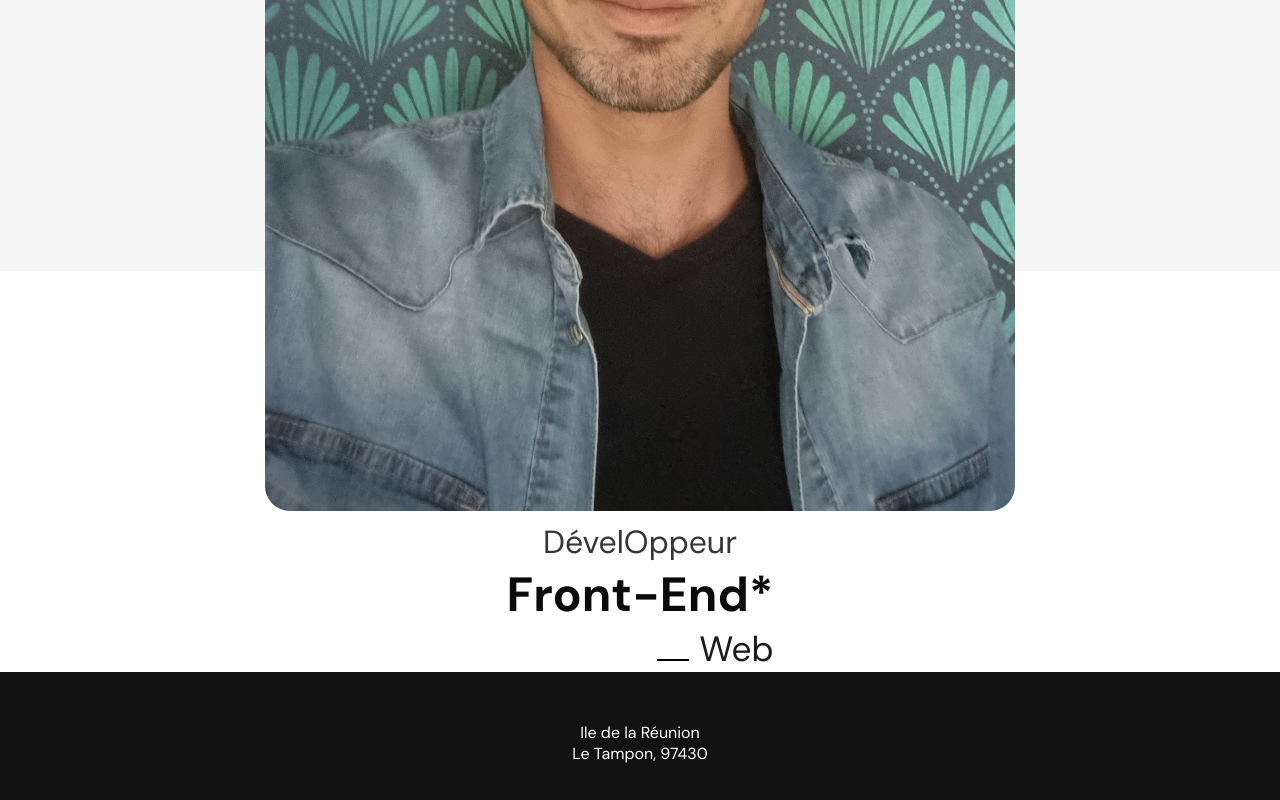
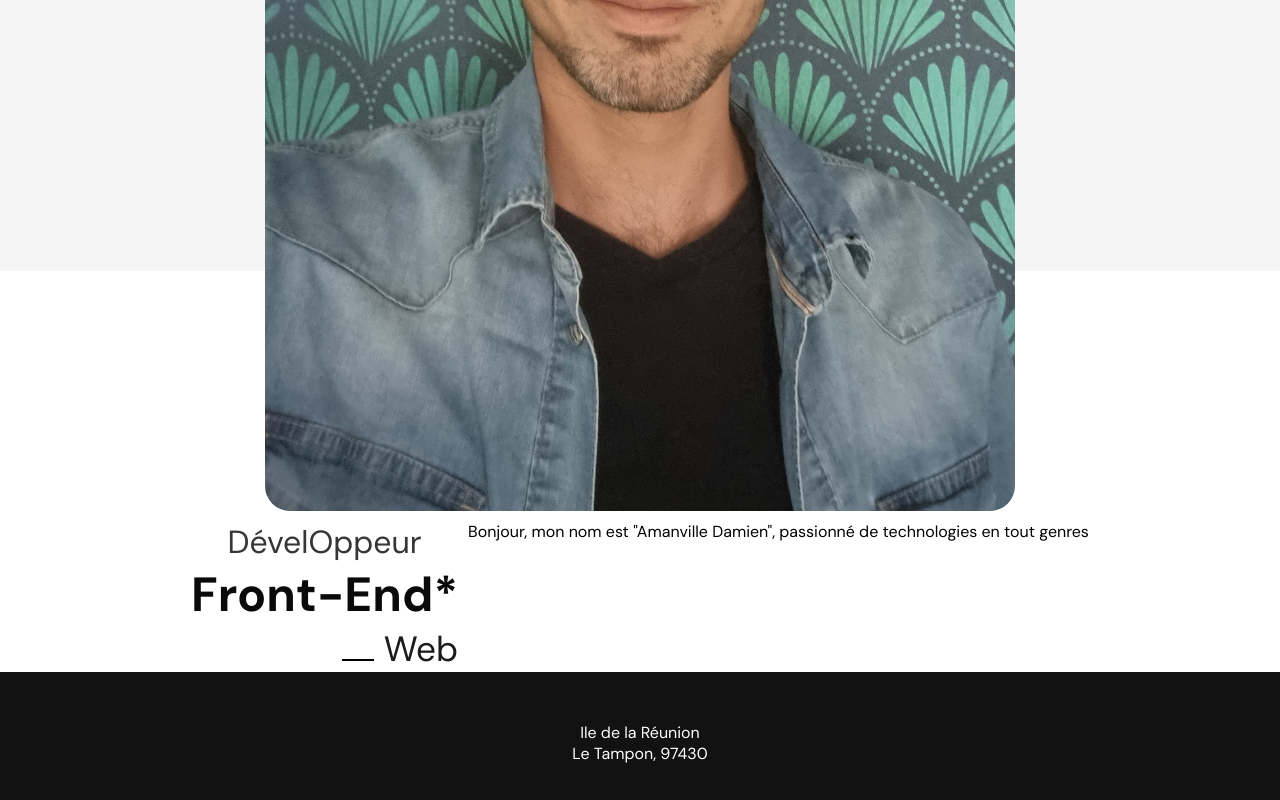
Before and after one commit to Brico97442/Amanville_Damien_Portfolio, a React (Create React App) app: page / in a window 1280 px wide. Shown: the part 669-1469 px from the top of the page. Built offline with nearby package versions, Linux system fonts and the light colour scheme.

Commit message:
edit welcome section content

```diff
--- a/src/components/Welcome.jsx
+++ b/src/components/Welcome.jsx
@@ -18,6 +18,9 @@ function Welcome() {
           <p>Web</p>
         </div>
       </div>
+      <div>
+        <p>Bonjour,  mon nom est "Amanville Damien", passionné de technologies en tout genres</p>
+      </div>
     </section>
   );
 }
```
